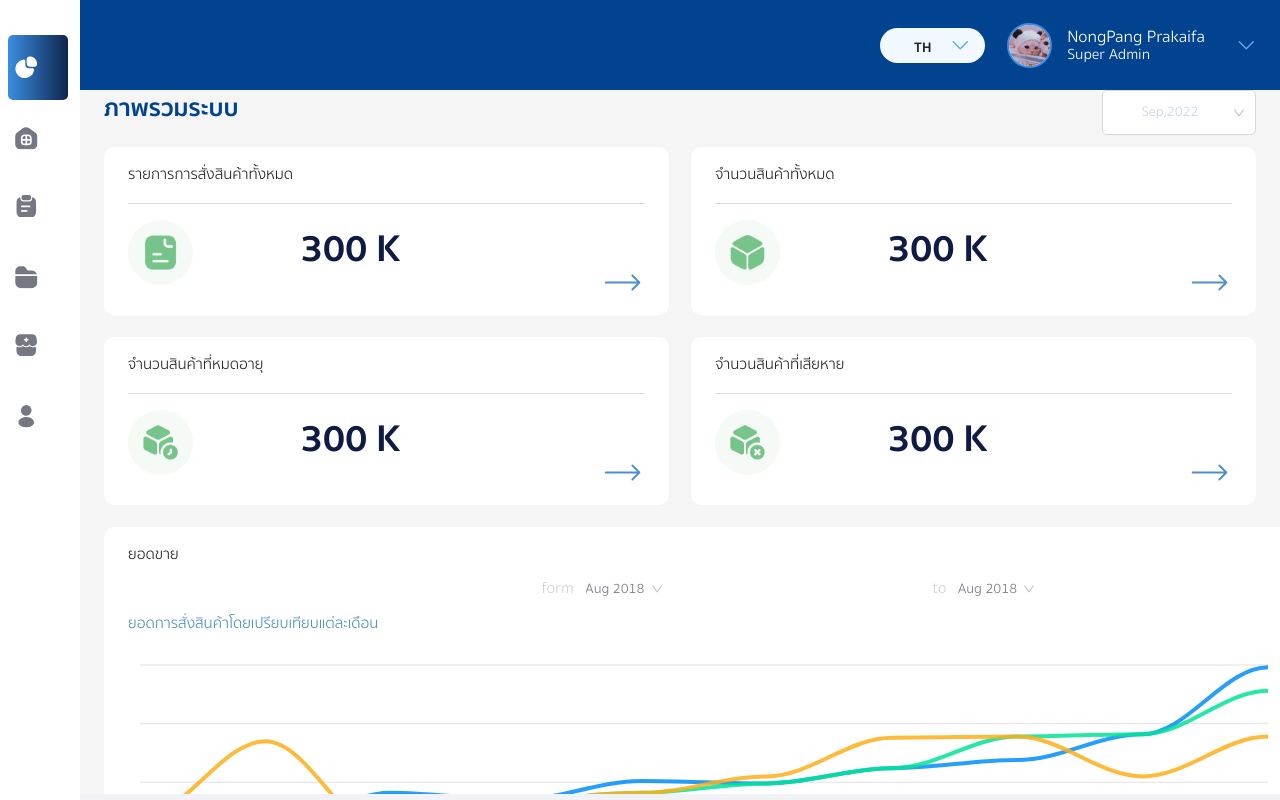
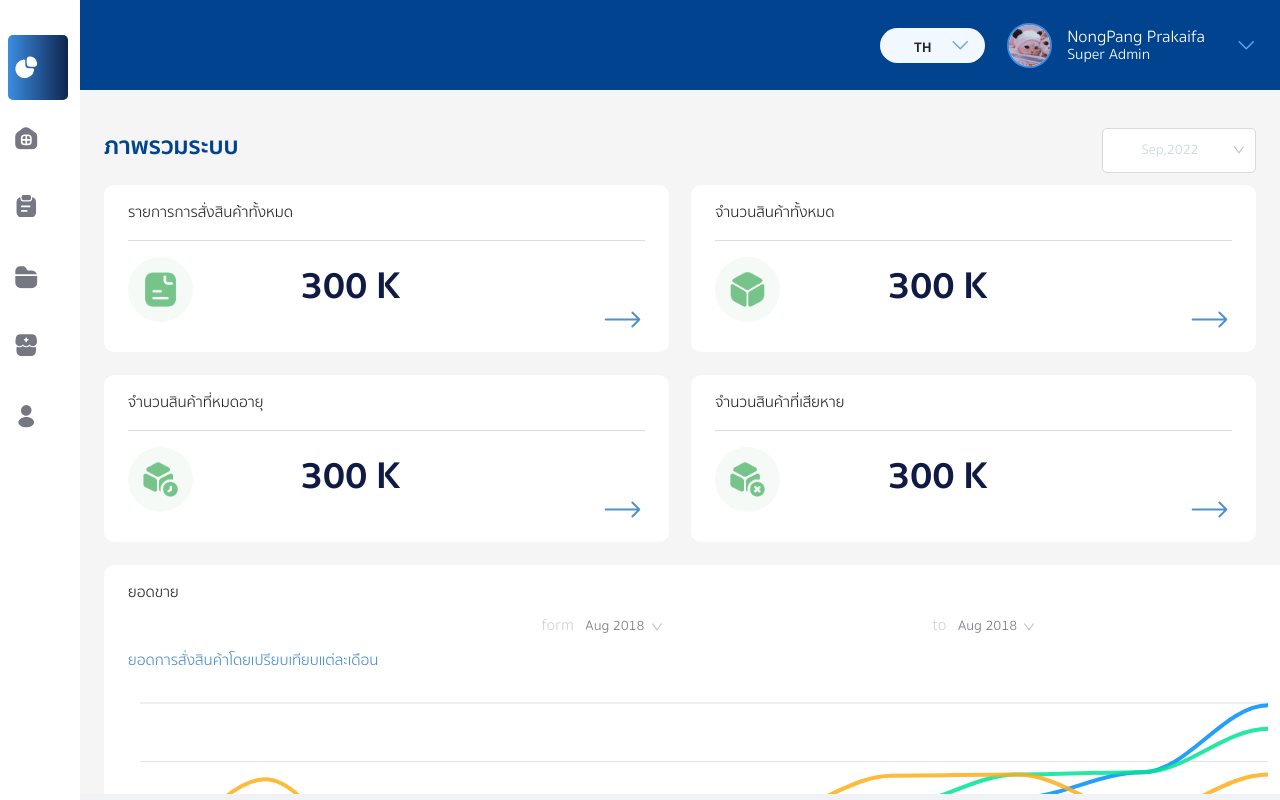
Before and after one commit to HusenMasmumas/ab-solute-health-were-house, a React (Create React App) app: page /purchase-order/manage#/over-all in a window 1280 px wide. Built offline with nearby package versions, Linux system fonts and the light colour scheme.

Commit message:
refactor: 💡 root tage

```diff
--- a/src/page/over_all/index.tsx
+++ b/src/page/over_all/index.tsx
@@ -8,13 +8,12 @@ import Arrow from "assets/img/Dashboard-4.png";
 import BarChart from "component/chart/bar-chart";
 import Linechart from "component/chart/line-chart";
 import { ReactComponent as ArrowIcon } from "assets/Icon/Arrow.svg";
-
 const OverAllPage = () => {
   const { t } = useTranslation();
   const { Option } = Select;
 
   return (
-    <div>
+    <div className="pt-10">
       <div className="grid grid-cols-2">
         <h1 className="text-darkblue font-[600] text-[24px] !mb-0">{`${t(
           "systemOverview"
--- a/src/page/warehouse_management/inventory_management/storage_cabinet/create_store_cabinet/craete_data_form.tsx
+++ b/src/page/warehouse_management/inventory_management/storage_cabinet/create_store_cabinet/craete_data_form.tsx
@@ -14,7 +14,7 @@ const CreateDataForm = () => {
   };
 
   return (
-    <div>
+    <>
       <div className="bg-white py-[35px] px-[24px]">
         <div className="text-lightblue text-[20px] font-semibold">
           <span>{`${t("ข้อมูลตู้เก็บสินค้า")}`}</span>
@@ -177,7 +177,7 @@ const CreateDataForm = () => {
       >
         <CreateModal setSelectData={onFinishModal} setOpenMoDal={setOpen} />
       </Modal>
-    </div>
+    </>
   );
 };
 export default CreateDataForm;
--- a/src/page/warehouse_management/inventory_management/storage_cabinet/create_store_cabinet/createModal.tsx
+++ b/src/page/warehouse_management/inventory_management/storage_cabinet/create_store_cabinet/createModal.tsx
@@ -75,7 +75,7 @@ const CreateModal = (props: Props) => {
     },
   ];
   return (
-    <div>
+    <>
       <div>
         <Row gutter={[16, 16]}>
           <Form className="w-full lg:flex">
@@ -153,7 +153,7 @@ const CreateModal = (props: Props) => {
           ยกเลิก
         </Button>
       </div>
-    </div>
+    </>
   );
 };
 
--- a/src/page/warehouse_management/inventory_management/storage_cabinet/create_store_cabinet/create_detail_form.tsx
+++ b/src/page/warehouse_management/inventory_management/storage_cabinet/create_store_cabinet/create_detail_form.tsx
@@ -5,7 +5,7 @@ const CreateDetailForm = () => {
   const { t } = useTranslation();
 
   return (
-    <div>
+    <>
       <div className="bg-white py-[35px] px-[24px]">
         <div className="text-lightblue text-[20px] font-semibold">
           <span>{`${t("รายละเอียด")}`}</span>
@@ -100,7 +100,7 @@ const CreateDetailForm = () => {
           </Row>
         </Form>
       </div>
-    </div>
+    </>
   );
 };
 export default CreateDetailForm;
```
